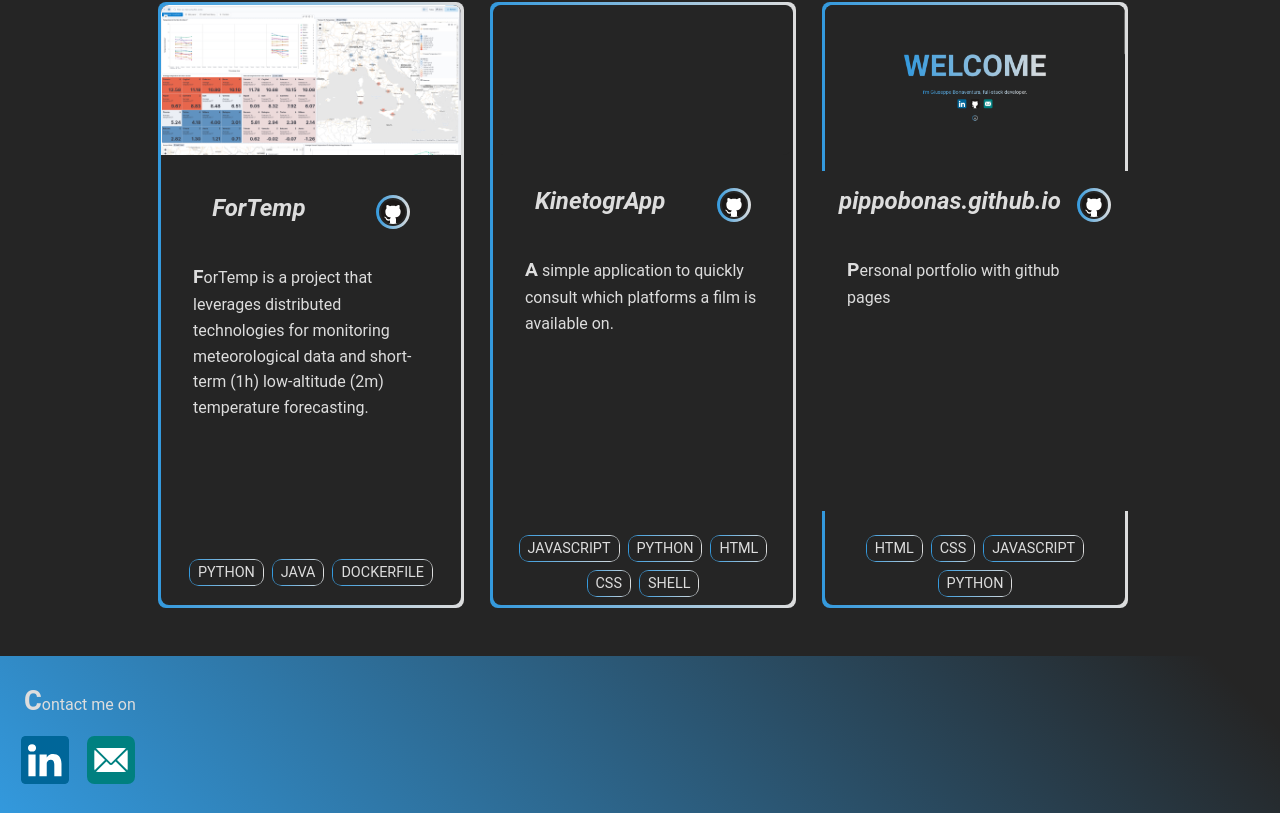
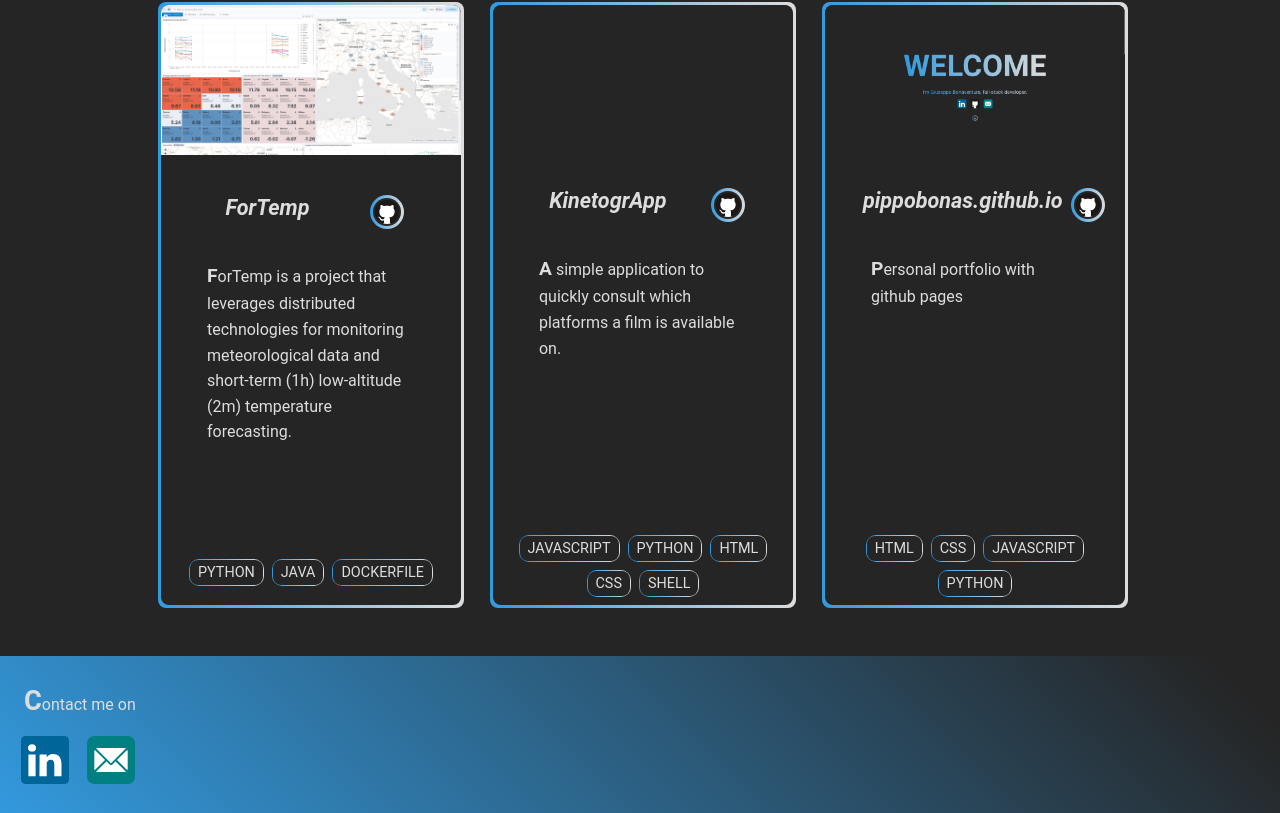
Before and after one commit to pippobonas/pippobonas.github.io, a plain HTML site: page site/index.html in a window 1280 px wide. Shown: the part 2569-3382 px from the top of the page. Drawn offline with nearby package versions, Linux system fonts and the light colour scheme; no server answers; files whose address does not match are found by name.

Commit message:
fix: site/style/style.css card content max-width

```diff
--- a/site/style/style.css
+++ b/site/style/style.css
@@ -415,10 +415,12 @@ footer p {
     justify-content: space-evenly;
     background: var(--theme-choice);
     padding: 0 1rem;
+    max-width: 80%;
 }
 
 .card-content h2 {
-    font-size: 1.5rem;
+    font-size: 1.35rem;
+    padding: 0 0.5rem;
 }
 
 .card-content p {
```
